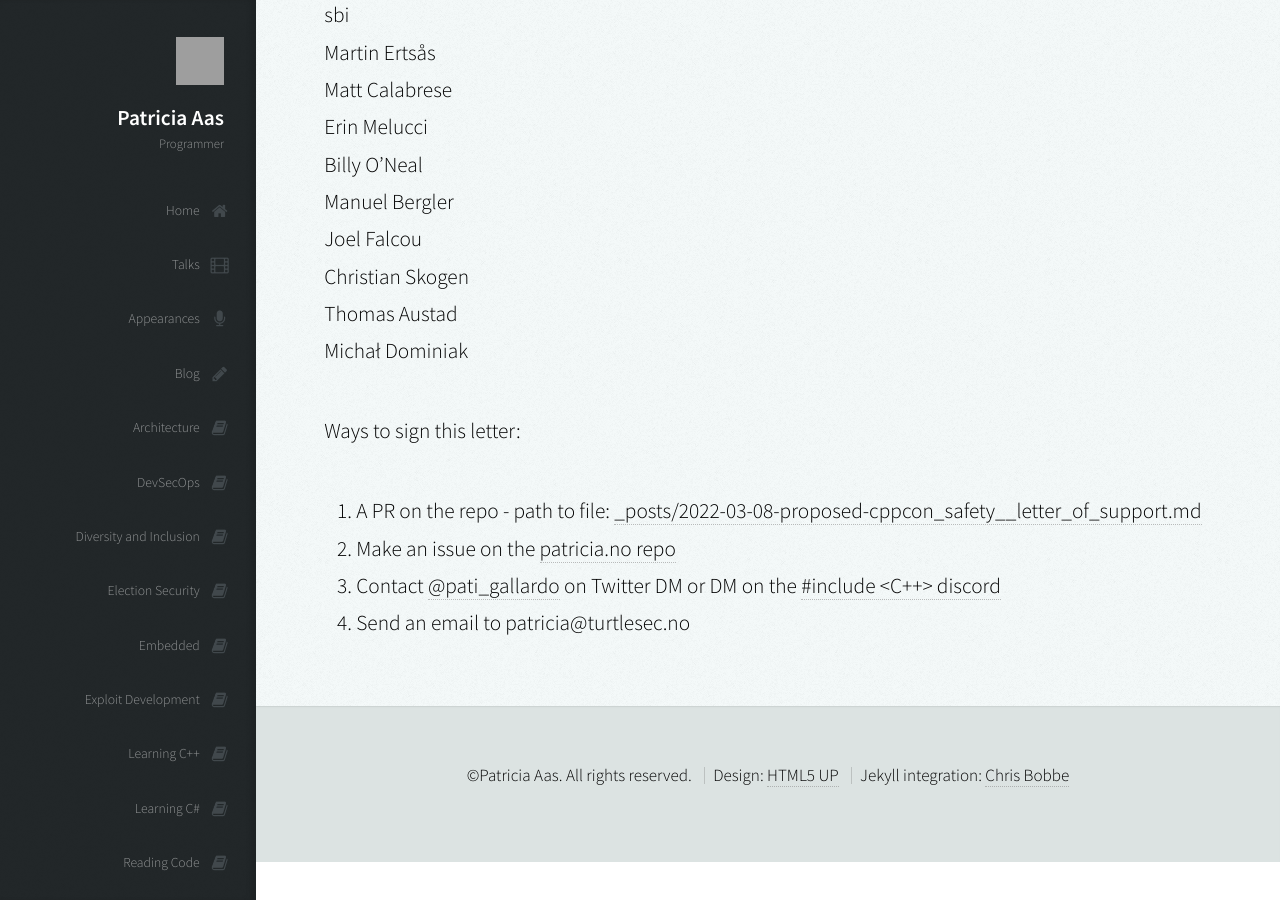
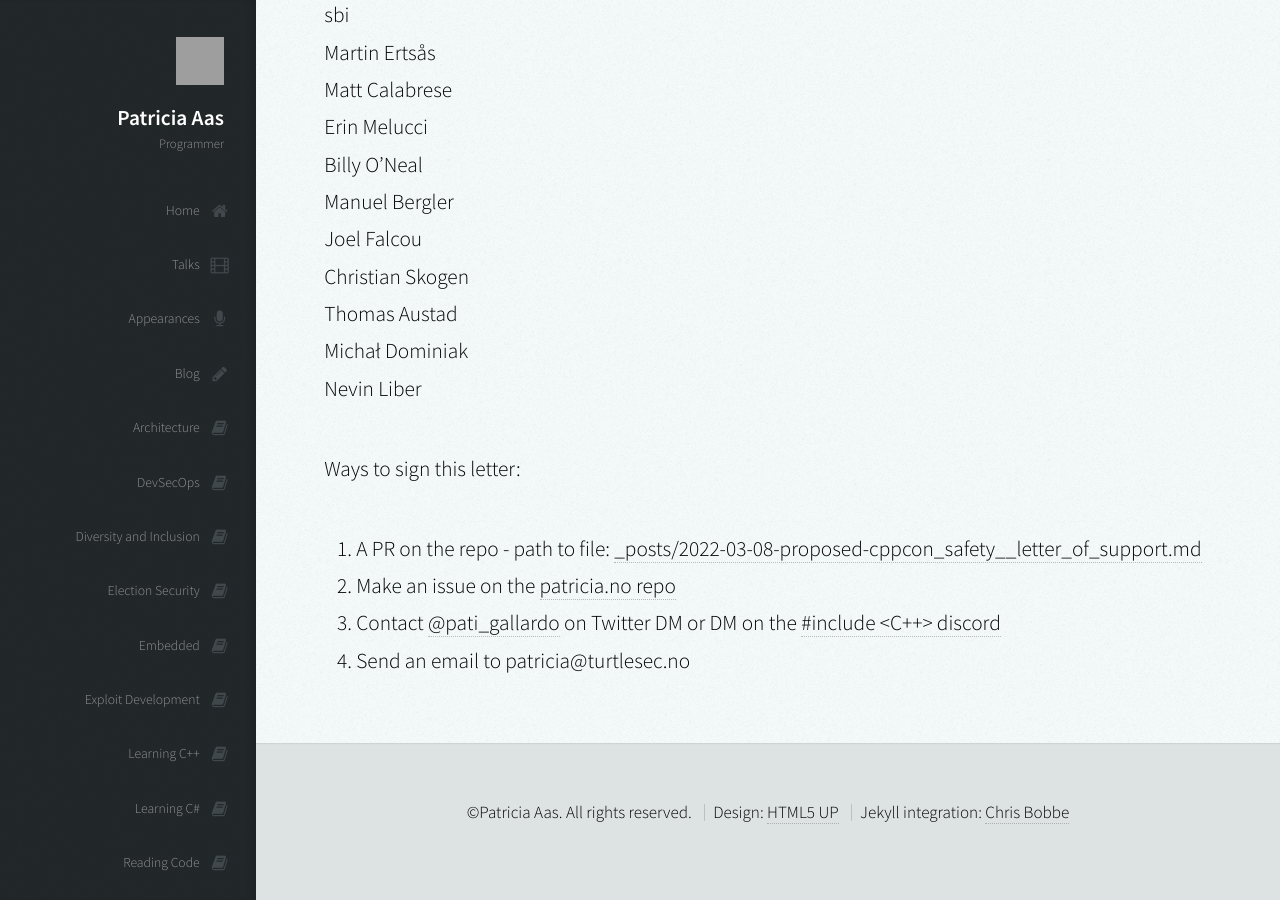
Before and after one commit to patricia-gallardo/patricia-gallardo.github.io, a Jekyll site: the page built from _posts/2022-03-08-proposed-cppcon_safety__letter_of_support.md, in a window 1280 px wide and 900 px high, scrolled down 2126 px. Built offline with Jekyll 4.4.1, drawn with Linux system fonts in a browser that asks for light colours; nearby versions of some CDN libraries; grey boxes are pictures that could not be loaded.

Commit message:
Update 2022-03-08-proposed-cppcon_safety__letter_of_support.md

```diff
--- a/_posts/2022-03-08-proposed-cppcon_safety__letter_of_support.md
+++ b/_posts/2022-03-08-proposed-cppcon_safety__letter_of_support.md
@@ -65,6 +65,7 @@ Joel Falcou <br>
 Christian Skogen <br>
 Thomas Austad <br>
 Michał Dominiak <br>
+Nevin Liber <br>
 
 
 Ways to sign this letter:
```
